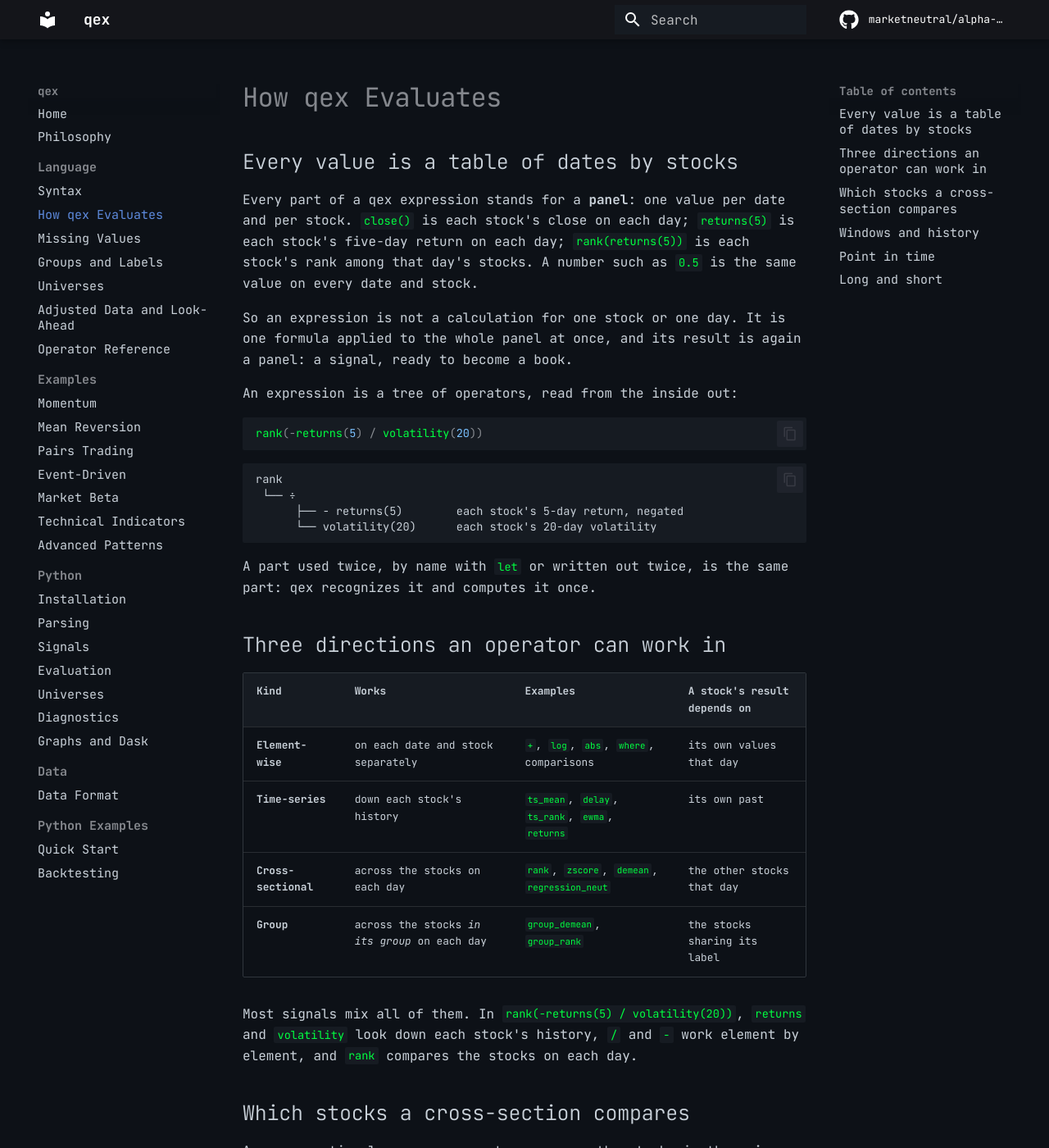
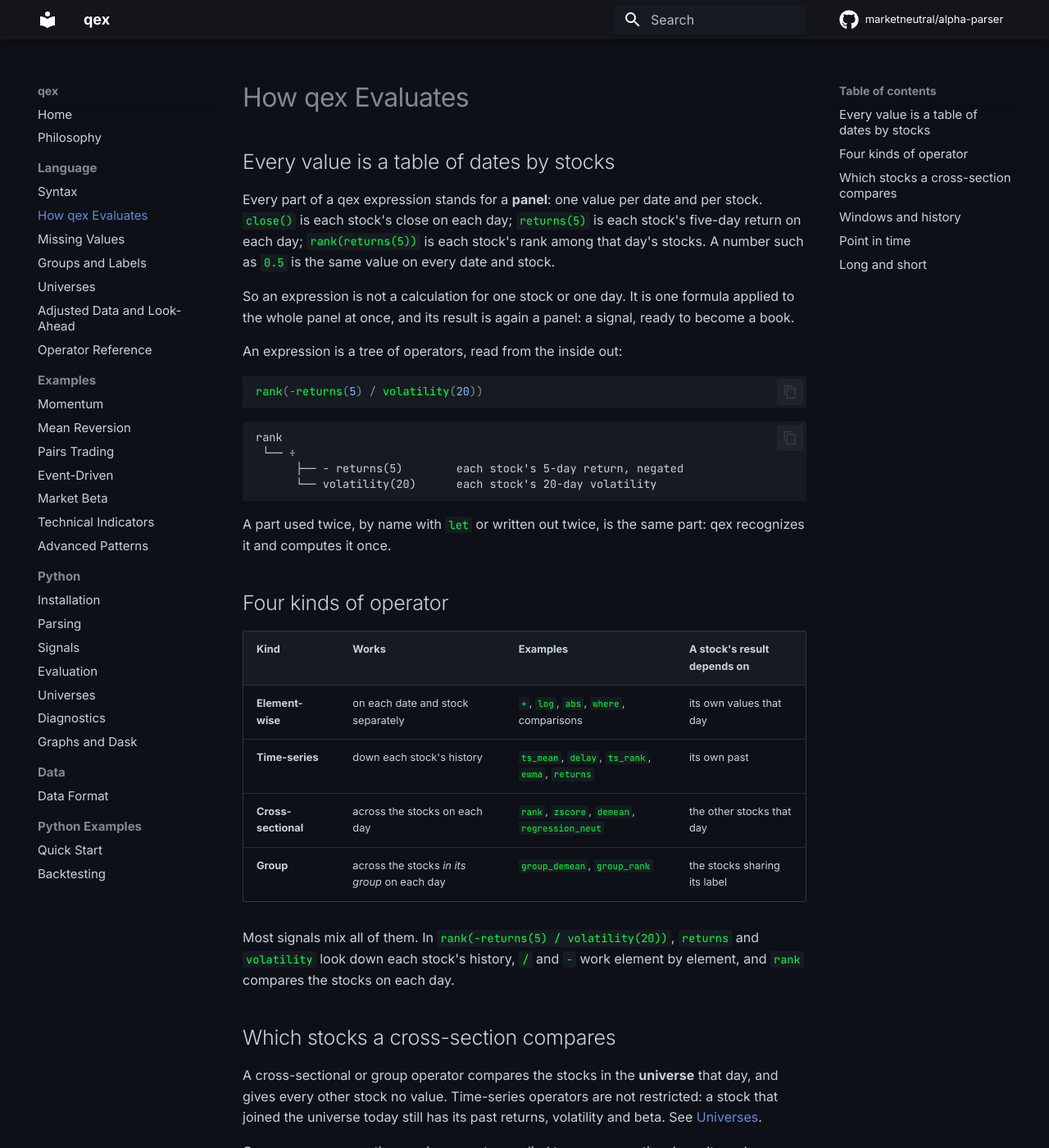
Before and after one commit to marketneutral/alpha-parser, an MkDocs documentation site: the page built from docs/language/concepts.md, in a window 1280 px wide and 1400 px high. Shown: the whole window at 82% size. Built offline with MkDocs 1.6.1 and Material for MkDocs 9.7.7, drawn with Linux system fonts in a browser that asks for light colours; comment, search, counter and statistics services are not loaded.

Commit message:
Docs: prose in a proportional font (Inter), code stays monospace
The theme and extra.css set every word in JetBrains Mono. Prose is now Inter; code, pre and
kbd keep JetBrains Mono. Also: "Three directions" heading over a table of four kinds of
operator, renamed "Four kinds of operator".

Co-Authored-By: Claude Opus 5.5 <noreply@anthropic.com>
Claude-Session: https://claude.ai/code/session_016RHtDvWUaqKdCpUvVTDPqj

```diff
--- a/docs/language/concepts.md
+++ b/docs/language/concepts.md
@@ -24,7 +24,7 @@ rank
 
 A part used twice, by name with `let` or written out twice, is the same part: qex recognizes it and computes it once.
 
-## Three directions an operator can work in
+## Four kinds of operator
 
 | Kind | Works | Examples | A stock's result depends on |
 |------|-------|----------|-----------------------------|
--- a/docs/stylesheets/extra.css
+++ b/docs/stylesheets/extra.css
@@ -1,4 +1,4 @@
-/* Hacker aesthetic - minimalist, monospace, dark */
+/* Dark and minimal: prose in a proportional font, code in monospace */
 
 :root {
   --md-primary-fg-color: #000000;
@@ -14,9 +14,9 @@
   --md-code-fg-color: #00ff41;
 }
 
-/* Monospace everything */
-body {
-  font-family: 'JetBrains Mono', 'Fira Code', 'SF Mono', monospace;
+/* Prose: proportional. Code (code, pre, kbd) keeps the theme's monospace font. */
+body, .md-typeset {
+  font-family: 'Inter', -apple-system, 'Segoe UI', Roboto, sans-serif;
 }
 
 /* Hero styling */
--- a/mkdocs.yml
+++ b/mkdocs.yml
@@ -12,7 +12,7 @@ theme:
     primary: black
     accent: green
   font:
-    text: JetBrains Mono
+    text: Inter
     code: JetBrains Mono
   features:
     - navigation.instant
```
